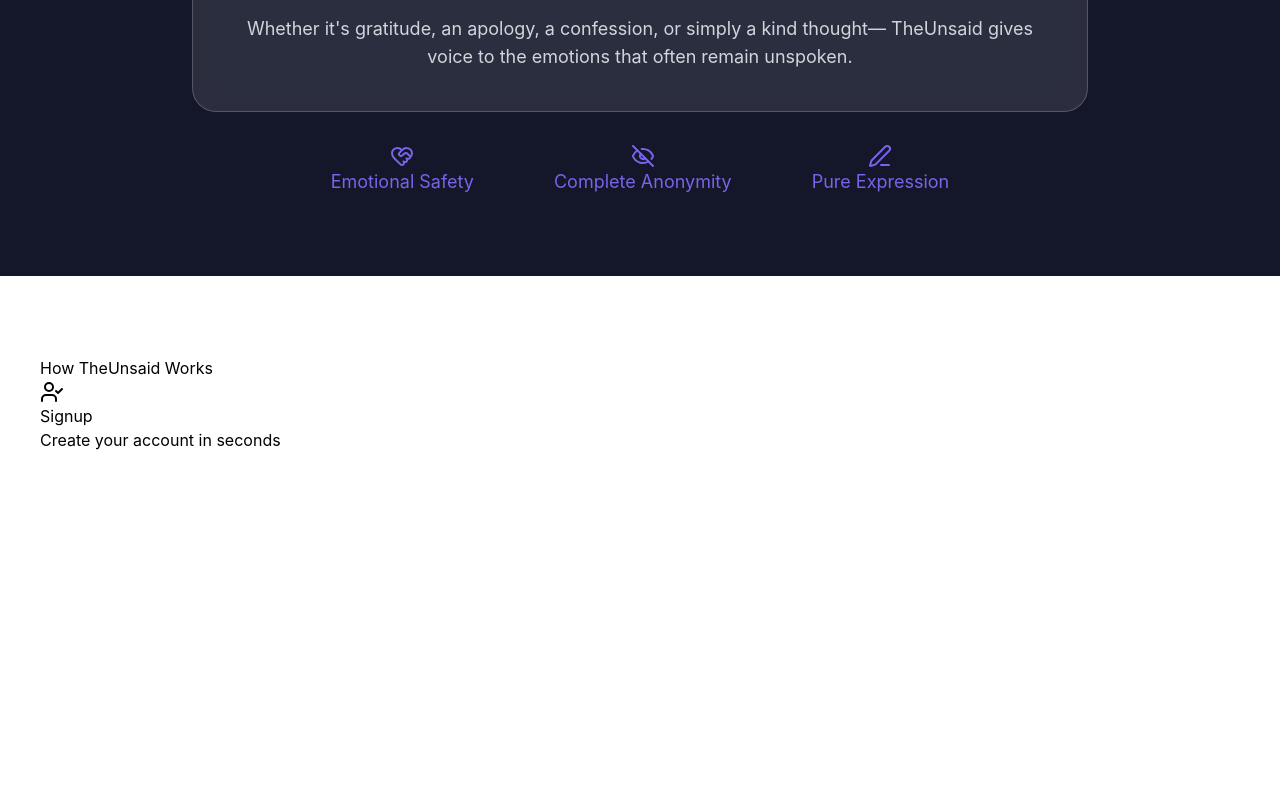
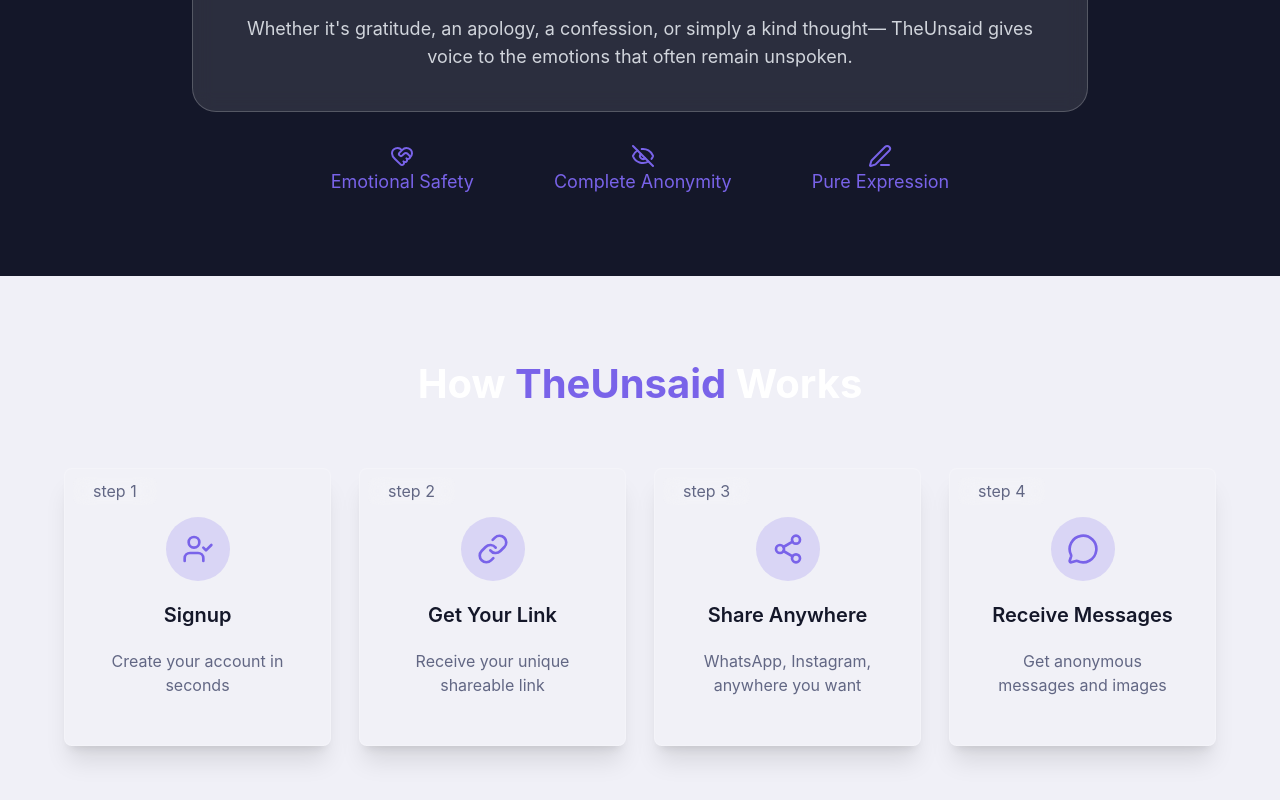
Before and after one commit to munachi821/The-Unsaid, a React (Vite) app: page / in a window 1280 px wide. Shown: the part 1125-1925 px from the top of the page. Before the commit the page ends 1657 px from the top, so only its background shows below. Built offline with nearby package versions, Linux system fonts and the light colour scheme.

Commit message:
i'm done with the how it works section about to begin the features section

```diff
--- a/src/components/Howitworks-section.jsx
+++ b/src/components/Howitworks-section.jsx
@@ -1,17 +1,72 @@
-import { UserCheck } from "lucide-react";
+import { Link, MessageCircle, Share2, UserCheck } from "lucide-react";
 
 const Howitworks = () => {
   return (
-    <section className="section-padding py-20">
-      <div className="max-w-7xl mx-auto">
-        <div>
-          <h1>How TheUnsaid Works</h1>
-          <div>
-            <div>
-              <UserCheck />
-              <p>Signup</p>
-              <p>Create your account in seconds</p>
+    <section className="section-padding py-20 bg-[#f0f0f7] dark:bg-[#181c2d]">
+      <div className="max-w-6xl mx-auto h-fit">
+        <h1 className="text-xl md:text-[40px] font-bold text-center mb-14 text-white">
+          How <span className="text-[#7963e9]">TheUnsaid</span> Works
+        </h1>
+
+        <div className="grid md:grid-cols-2 lg:grid-cols-4 gap-7">
+          <div className="bg-white dark:bg-[#1d2030] rounded-lg border border-[#ffffff1a] px-10 py-12 flex items-center flex-col gap-5 text-center glass-card dark:glass-card relative hover:scale-105 transform transition duration-300">
+            <div className="absolute top-0 w-fit left-0 right-0 ml-2 mt-2 glassmorphism !border-0 text-[#626784] dark:text-[#9898b3] px-5 py-0.5 rounded-lg">
+              <p>step 1</p>
             </div>
+            <div className="size-16 rounded-full text-3xl bg-accent2/20 flex items-center justify-center">
+              <UserCheck className="size-8 text-accent2" />
+            </div>
+            <p className="dark:text-[#f1f1f8] text-[#141729] text-xl font-semibold">
+              Signup
+            </p>
+            <p className="text-base text-[#626784] dark:text-[#9898b3]">
+              Create your account in seconds
+            </p>
+          </div>
+
+          <div className="bg-white dark:bg-[#1d2030] rounded-lg border border-[#ffffff1a] px-10 py-12 flex items-center flex-col gap-5 text-center glass-card dark:glass-card relative hover:scale-105 transform transition duration-300">
+            <div className="absolute top-0 w-fit left-0 right-0 ml-2 mt-2 glassmorphism !border-0 text-[#626784] dark:text-[#9898b3] px-5 py-0.5 rounded-lg">
+              <p>step 2</p>
+            </div>
+            <div className="size-16 rounded-full text-3xl bg-accent2/20 flex items-center justify-center">
+              <Link className="size-8 text-accent2" />
+            </div>
+            <p className="dark:text-[#f1f1f8] text-[#141729] text-xl font-semibold">
+              Get Your Link
+            </p>
+            <p className="text-base text-[#626784] dark:text-[#9898b3]">
+              Receive your unique shareable link
+            </p>
+          </div>
+
+          <div className="bg-white dark:bg-[#1d2030] rounded-lg border border-[#ffffff1a] px-10 py-12 flex items-center flex-col gap-5 text-center glass-card dark:glass-card relative hover:scale-105 transform transition duration-300">
+            <div className="absolute top-0 w-fit left-0 right-0 ml-2 mt-2 glassmorphism !border-0 text-[#626784] dark:text-[#9898b3] px-5 py-0.5 rounded-lg">
+              <p>step 3</p>
+            </div>
+            <div className="size-16 rounded-full text-3xl bg-accent2/20 flex items-center justify-center">
+              <Share2 className="size-8 text-accent2" />
+            </div>
+            <p className="dark:text-[#f1f1f8] text-[#141729] text-xl font-semibold">
+              Share Anywhere
+            </p>
+            <p className="text-base text-[#626784] dark:text-[#9898b3]">
+              WhatsApp, Instagram, anywhere you want
+            </p>
+          </div>
+
+          <div className="bg-white dark:bg-[#1d2030] rounded-lg border border-[#ffffff1a] px-10 py-12 flex items-center flex-col gap-5 text-center glass-card dark:glass-card relative hover:scale-105 transform transition duration-300">
+            <div className="absolute top-0 w-fit left-0 right-0 ml-2 mt-2 glassmorphism !border-0 text-[#626784] dark:text-[#9898b3] px-5 py-0.5 rounded-lg">
+              <p>step 4</p>
+            </div>
+            <div className="size-16 rounded-full text-3xl bg-accent2/20 flex items-center justify-center">
+              <MessageCircle className="size-8 text-accent2" />
+            </div>
+            <p className="dark:text-[#f1f1f8] text-[#141729] text-xl font-semibold">
+              Receive Messages
+            </p>
+            <p className="text-base text-[#626784] dark:text-[#9898b3]">
+              Get anonymous messages and images
+            </p>
           </div>
         </div>
       </div>
--- a/src/index.css
+++ b/src/index.css
@@ -33,6 +33,26 @@
   backdrop-filter: blur(10px);
   border: 1px solid rgba(139, 92, 246, 0.2);
 }
+.unused {
+  background-color: #7963e9;
+}
+.glass-card {
+  border-width: 1px;
+  border-color: #fff3;
+  background-color: #ffffff1a;
+  --tw-shadow: 0 20px 25px -5px rgb(0 0 0 / 0.1),
+    0 8px 10px -6px rgb(0 0 0 / 0.1);
+  --tw-shadow-colored: 0 20px 25px -5px var(--tw-shadow-color),
+    0 8px 10px -6px var(--tw-shadow-color);
+  box-shadow: var(--tw-ring-offset-shadow, 0 0 #0000),
+    var(--tw-ring-shadow, 0 0 #0000), var(--tw-shadow);
+  --tw-backdrop-blur: blur(16px);
+}
+.dark .glass-card {
+  border-color: #ffffff1a;
+  background-color: #ffffff0d;
+  --tw-backdrop-blur: blur(16px);
+}
 @theme {
   --color-background: hsl(240, 8%, 96%);
   --color-foreground: hsl(216, 35%, 14%);
@@ -49,6 +69,7 @@
   --color-secondary: hsl(220, 14%, 96%);
   --color-secondary-foreground: hsl(220, 9%, 46%);
   --color-accent: hsl(220, 14%, 96%);
+  --color-accent2: hsl(250 75% 65%);
   --color-accent-foreground: hsl(220, 9%, 46%);
   --color-destructive: hsl(0, 84%, 60%);
   --color-destructive-foreground: hsl(0, 0%, 98%);
@@ -77,6 +98,7 @@
   --color-secondary: hsl(230, 18%, 25%);
   --color-secondary-foreground: hsl(240, 5%, 96%);
   --color-accent: hsl(230, 18%, 25%);
+  --color-accent2: hsl(260 80% 70%);
   --color-accent-foreground: hsl(240, 5%, 96%);
   --color-destructive: hsl(0, 63%, 31%);
   --color-destructive-foreground: hsl(0, 0%, 98%);
```
Also changed, not shown: src/components/Features-section.jsx (added).
